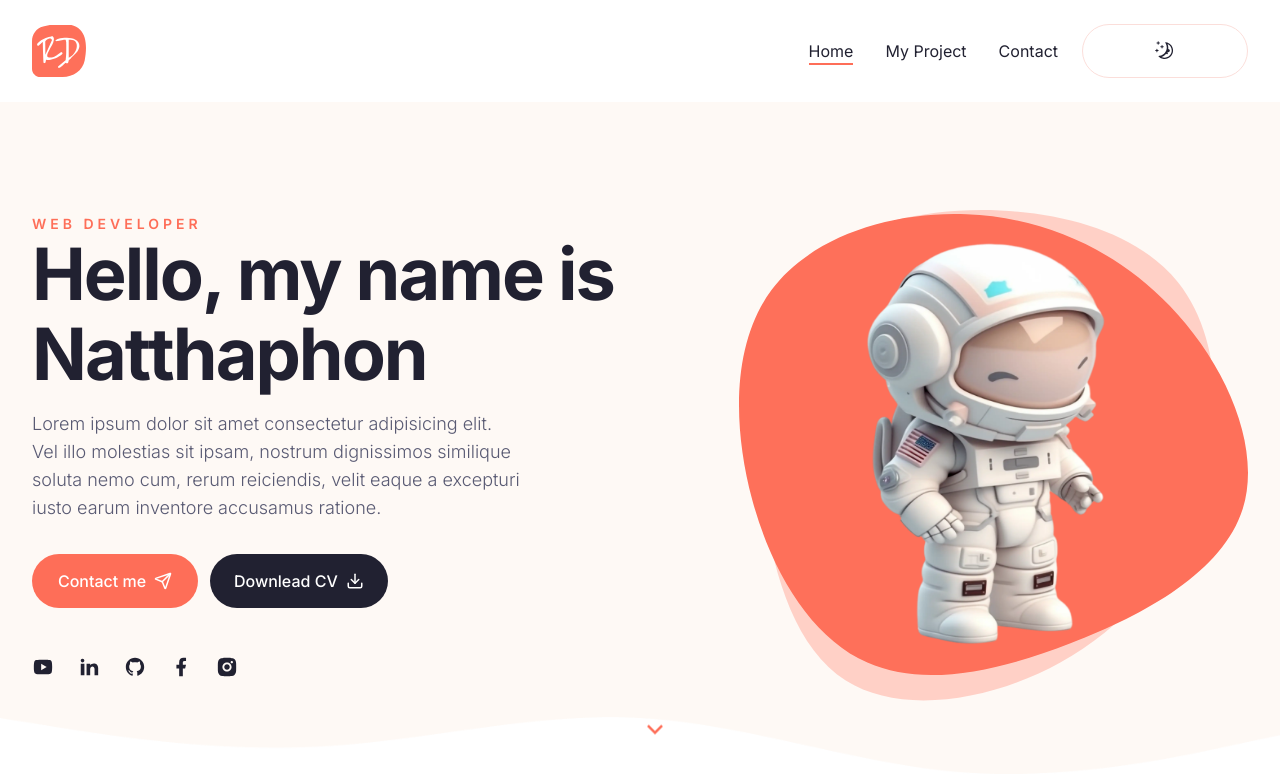
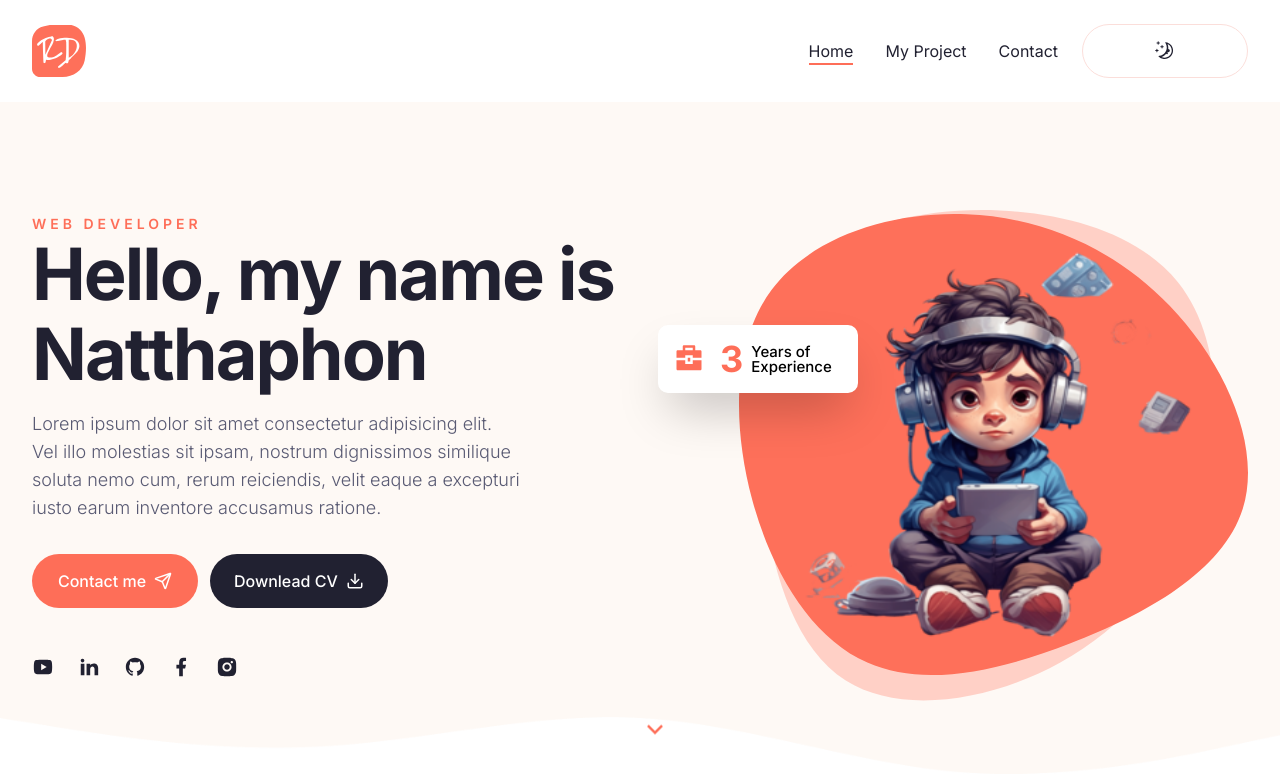
Before and after one commit to Nattha-KT/my-portfolio, a Next.js app: page / in a window 1280 px wide. Shown: the top 774 px of the page. Built offline with nearby package versions, Linux system fonts and the light colour scheme.

Commit message:
Css Varables and create Badge

```diff
--- a/src/app/globals.css
+++ b/src/app/globals.css
@@ -82,3 +82,7 @@
 .subtitle {
   @apply text-muted-foreground text-lg mb-8 font-light;
 }
+
+.badge {
+  @apply z-10 w-[200px] h-[68px] bg-white dark:backdrop-blur-[44px] shadow-2xl p-4 rounded-[10px] flex items-center gap-x-4;
+}
--- a/src/app/page.tsx
+++ b/src/app/page.tsx
@@ -1,4 +1,4 @@
-import { Hero } from "@/components/model";
+import { Hero } from "@/components/features";
 import Image from "next/image";
 
 export default function Home() {
--- /dev/null
+++ b/src/components/features/badge.tsx
@@ -0,0 +1,35 @@
+"use client";
+import { cn } from "@/lib/utils";
+import { ComponentPropsWithoutRef, ReactElement } from "react";
+import CountUp from "react-countup";
+
+export type BadgeProps = ComponentPropsWithoutRef<"nav"> & {
+  containerStyles: string;
+  icon: ReactElement;
+  endCountNum: number;
+  endCountText: string;
+  badgeText: string;
+};
+
+export function Badge({
+  containerStyles,
+  icon,
+  endCountNum,
+  endCountText,
+  badgeText,
+}: Partial<BadgeProps>) {
+  return (
+    <div className={cn(` badge `, containerStyles)}>
+      <div className="text-3xl text-primary">{icon}</div>
+      <div className=" flex items-center gap-2">
+        <div className="text-4xl leading-none font-bold text-primary">
+          <CountUp end={endCountNum ?? 0} delay={1} duration={4} />
+          {endCountText}
+        </div>
+        <div className="leading-none max-w-[70px] text-[15px] font-medium text-black">
+          {badgeText}
+        </div>
+      </div>
+    </div>
+  );
+}
--- a/src/components/model/hero.tsx
+++ b/src/components/features/hero.tsx
@@ -8,8 +8,9 @@ import {
   RiBracesFill,
   RiTodoFill,
   RiArrowDownSLine,
+  RiBriefcase4Fill,
 } from "react-icons/ri";
-import { DevImage, Socials } from ".";
+import { Badge, DevImage, Socials } from ".";
 
 export function Hero() {
   return (
@@ -39,17 +40,22 @@ export function Hero() {
                 <Download size={18} />
               </Button>
             </div>
-            {/* social */}
             <Socials
               containerStyles=" flex gap-x-6 mx-auto xl:mx-0"
               iconStyles=" text-foreground text-[22px] hover:text-primary transition-all"
             />
           </div>
           <div className=" hidden xl:flex relative">
+            <Badge
+              icon={<RiBriefcase4Fill />}
+              endCountNum={3}
+              badgeText="Years of Experience"
+              containerStyles=" absolute top-[24%] -left-[5rem] "
+            />
             <div className=" bg-hero_shape2_light dark:bg-hero_shape2_dark bg-no-repeat w-[500px] h-[500px]  absolute -top-1 -right-2"></div>
             <DevImage
               containerStyles="bg-hero_shape w-[510px] h-[462px] relative bg-no-repeat bg-bottom"
-              imgSrc="/hero/developer.png"
+              imgSrc="/about/minimal-profile.png"
             />
           </div>
         </div>
--- a/src/components/model/badge.tsx
+++ /dev/null
@@ -1,7 +0,0 @@
-
-
-export  function Badge() {
-  return (
-    <div>badge</div>
-  )
-}
```
Also changed, not shown: public/about/minimal-profile.png (added), src/components/features/devImage.tsx (renamed from src/components/model/devImage.tsx), src/components/features/icons/index.ts (renamed from src/components/model/icons/index.ts), src/components/features/icons/social-icons.tsx (renamed from src/components/model/icons/social-icons.tsx), src/components/features/index.ts (renamed from src/components/model/index.ts), src/components/features/socials.tsx (renamed from src/components/model/socials.tsx).
